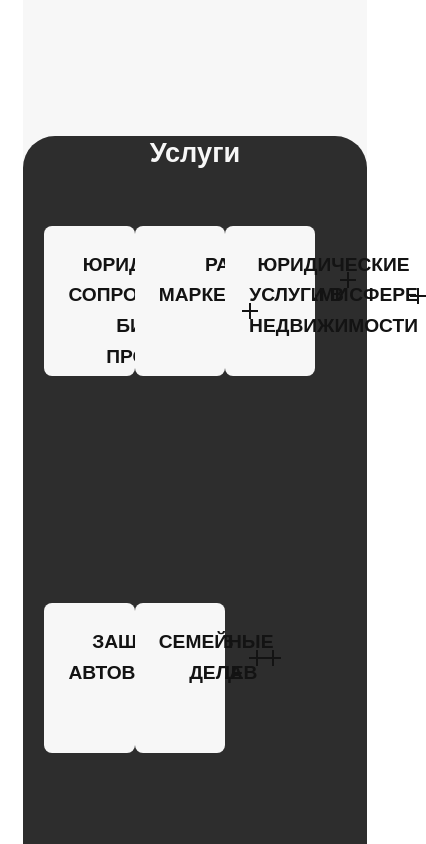
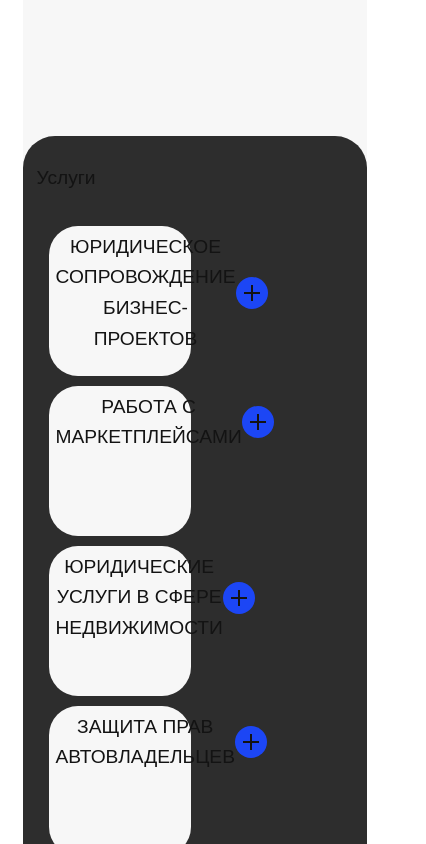
Before and after one commit to Primus-max/profit-group, a Vue app: page / in a window 390 px wide. Shown: the part 3120-3964 px from the top of the page, 426 px wide, since content can reach past the window. Built offline with nearby package versions, Linux system fonts and the light colour scheme; a web font is replaced by a local one.

Commit message:
[services]добавила направление "колонка",адаптив для desktop

```diff
--- a/src/components/Service.vue
+++ b/src/components/Service.vue
@@ -46,15 +46,17 @@ const toggle = () => {
 
 .service__title {
     font-size: 1.2rem;
-    font-weight: var(--fw-bold);
+    font-weight: var(--fw-light);
     color: var(--color-black);
 }
 
 .service__toggle {
     width: 24px;
     height: 24px;
+    padding: 16px;
     position: relative;
-    background: transparent;
+    border-radius: 20px;
+    background: var(--color-blue);
 }
 
 .plus-icon {
--- a/src/components/sections/Services.vue
+++ b/src/components/sections/Services.vue
@@ -1,5 +1,5 @@
 <template>
-    <BaseSection background="var(--color-gray3)" :z-index="4" has-radius>
+    <BaseSection background="var(--color-gray3)" :z-index="4"  has-radius>
         <div class="services__container">
             <div class="services__header">
                 <h2 class="services__title">Услуги</h2>
@@ -26,6 +26,7 @@
 </template>
 
 <script setup>
+import {ref} from 'vue';
 import BaseSection from '@/components/sections/base/BaseSection.vue'
 import Service from '@/components/Service.vue'
 
@@ -80,16 +81,16 @@ const services = [
 
 .services__header {
     width: 100%;
+    margin-top: 27px;
     display: flex;
     flex-direction: column;
-    margin: 0 auto;
+    align-items: flex-start;
 }
 
 .services__title {
-    font-size: 1.7rem;
-    font-weight: var(--fw-bold);
-    line-height: 33.6px;
-    margin-bottom: 1.5rem;
+    font-size: 1.2rem;
+    font-weight: var(--fw-light);
+    color: var(--color-black);
 }
 
 .services__description {
@@ -104,23 +105,21 @@ const services = [
     height: 100%;
     display: flex;
     flex-wrap: wrap;
-
-
+    flex-direction: row;
+    align-content: flex-start;
+    justify-content: flex-start;
 }
 
 .service-item {
-    width: 30%;
+    width: 47%;
     height: 150px;
-    padding: 1.5rem;
+    margin-inline: 5px;
+    margin-bottom: 10px;
+    padding: 2%;
     background: var(--color-white);
-    border-radius: 8px;
+    border-radius: 29px;
     color: var(--color-black);
-}
 
-.service-item__title {
-    font-size: 1.2rem;
-    font-weight: var(--fw-bold);
-    margin-bottom: 1rem;
 }
 
 .service-item__description {
@@ -129,11 +128,16 @@ const services = [
     color: var(--color-gray);
 }
 
-
+@media (max-width: 400px){
+    .services__content {
+    flex-direction: column;
+    }
+}
 
 @media (min-width: 768px) {
     .services__title {
-        font-size: 3.25rem;
+     font-size: 3.25rem;
+     color: white;
     }
 }
 
```
